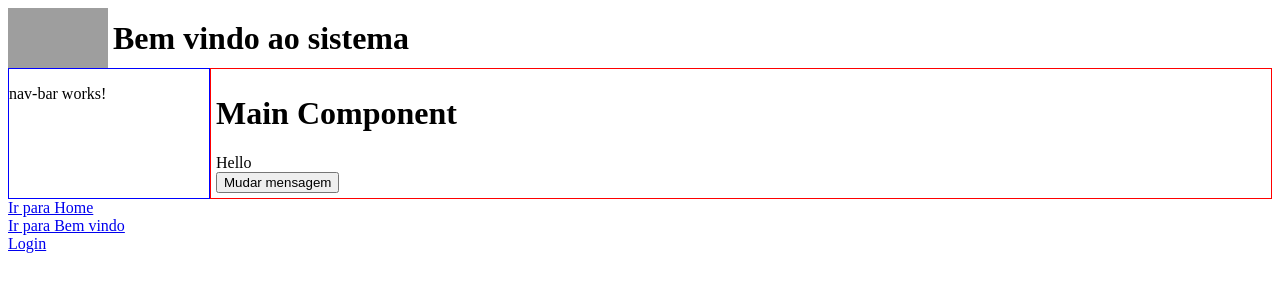
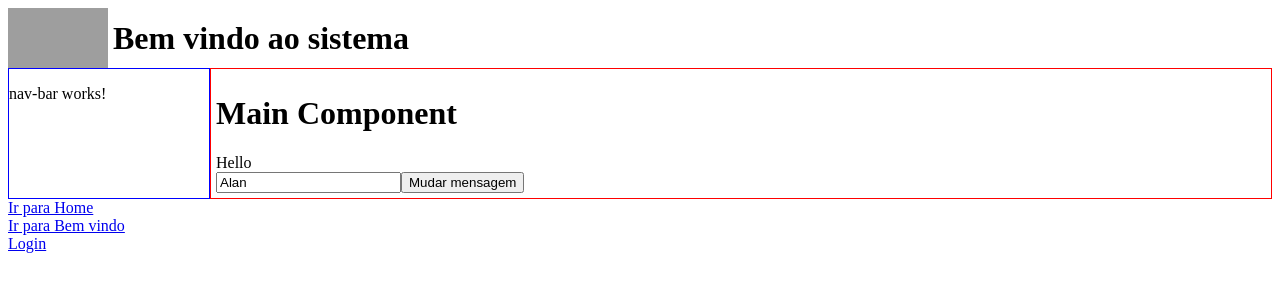
Before and after one commit to giovannicandido/fundatec-lpII-aula, an Angular app: page /estoque in a window 1280 px wide. Shown: the top 300 px of the page. Built offline with nearby package versions, Linux system fonts and the light colour scheme; grey boxes are pictures that could not be loaded.

Commit message:
usando databind com input e click

```diff
--- a/src/app/components/main/main.component.html
+++ b/src/app/components/main/main.component.html
@@ -3,4 +3,5 @@
 
 {{msg}} <br />
 
+<input type="text" name="peopleName" [(ngModel)]="name" placeholder="Qual o seu nome" />
 <button (click)="changeMsg()">Mudar mensagem</button>
--- a/src/app/components/main/main.component.ts
+++ b/src/app/components/main/main.component.ts
@@ -8,7 +8,9 @@ import { Component } from '@angular/core';
 export class MainComponent {
   msg = 'Hello'
 
+  name: string = "Alan"
+
   changeMsg() {
-    this.msg = "Hello World"
+    this.msg = `Hello, ${this.name}`
   }
 }
--- a/src/app/layout/layout.module.ts
+++ b/src/app/layout/layout.module.ts
@@ -3,10 +3,12 @@ import { HeaderComponent } from "./header.component";
 import { NavBarComponent } from "./nav-bar/nav-bar.component";
 import { RouterModule } from "@angular/router";
 import { LayoutComponent } from "./layout/layout.component";
+import { FormsModule } from "@angular/forms";
+import { MainComponent } from "../components/main/main.component";
 
 @NgModule({
-    declarations: [HeaderComponent, NavBarComponent, LayoutComponent],
-    imports: [RouterModule],
+    declarations: [HeaderComponent, NavBarComponent, LayoutComponent, MainComponent],
+    imports: [RouterModule, FormsModule],
     exports: [HeaderComponent, NavBarComponent, LayoutComponent]
 })
 export class LayoutModule {
```
